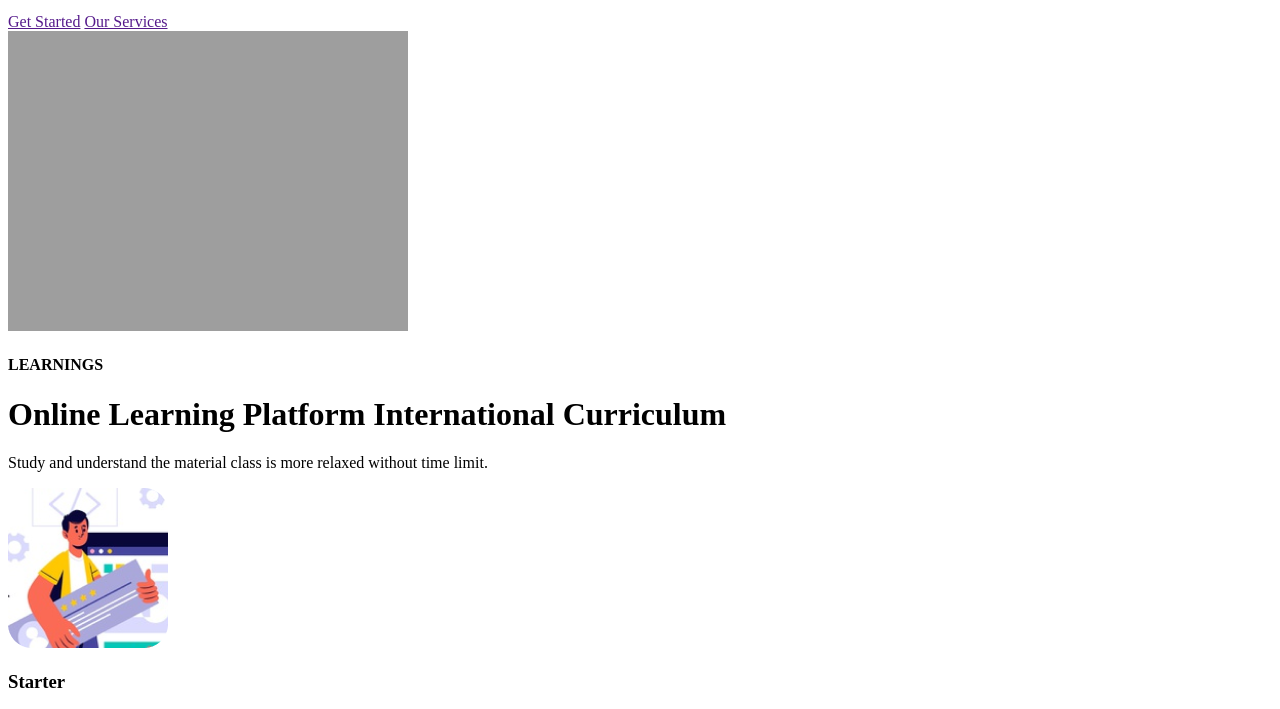
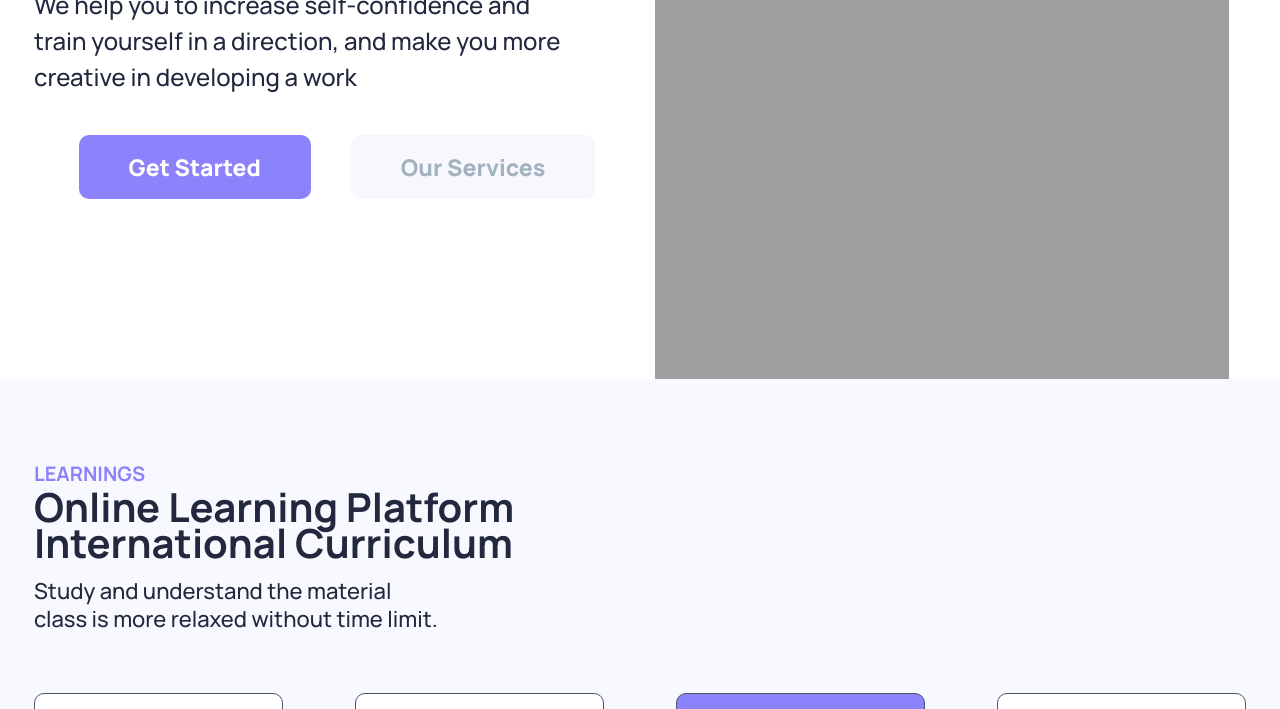
Before and after one commit to ryanibrahim24/latihantailwind1, a website: page public/index.html in a window 1280 px wide. Shown: the part 474-1183 px from the top of the page. Drawn offline with nearby package versions, Linux system fonts and the light colour scheme; files that its build step writes are made by us from their sources; the site is published under a folder, as on GitHub Pages, so addresses that start at the root find nothing; files whose address does not match are found by name.

Commit message:
change link

```diff
--- a/public/index.html
+++ b/public/index.html
@@ -10,7 +10,7 @@
       href="https://fonts.googleapis.com/css2?family=Manrope:wght@400;500;600;700;800&display=swap"
       rel="stylesheet"
     />
-    <link href="/public/dist/output.css" rel="stylesheet" />
+    <link href="./public/dist/output.css" rel="stylesheet" />
     <title>Suxz</title>
   </head>
   <body>
```
